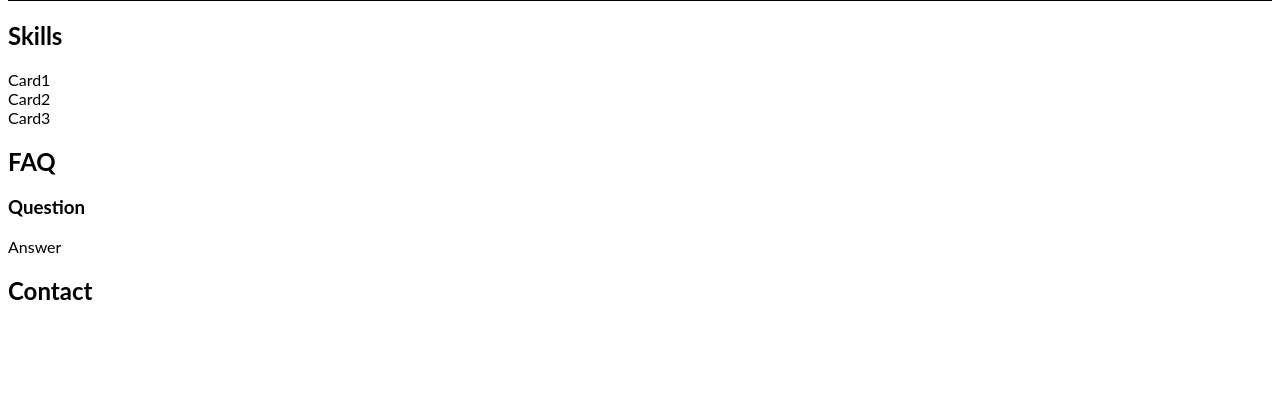
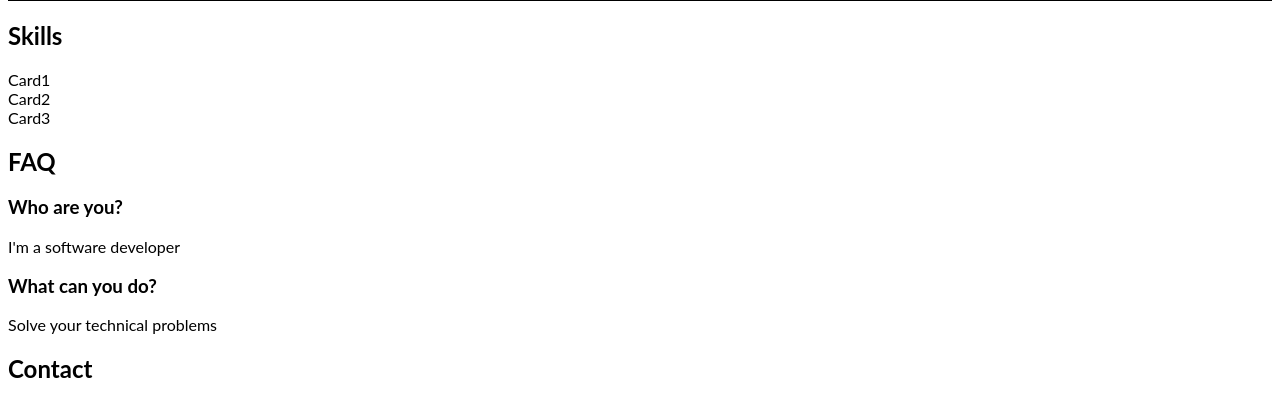
Before and after one commit to osanseviero/presentationWebsite, a plain HTML site: page index.html in a window 1280 px wide. Shown: the part 231-648 px from the top of the page. Drawn offline with nearby package versions, Linux system fonts and the light colour scheme.

Commit message:
feat: Feed the questions from the JavaScript

```diff
--- a/index.html
+++ b/index.html
@@ -35,21 +35,14 @@
         <div>Card3</div>
     </section>
     <section id="faq">
-        <div>
-            <h2>FAQ</h2>
-        </div>
-        <div>
-            <h3>Question</h3>
-            <p>Answer</p>
-        </div>
+        <h2>FAQ</h2>
     </section>
     <section id="contact">
-        <div><h2>Contact</h2></div>
-        <div>
-
-        </div>
+        <h2>Contact</h2>
     </section>
     <footer class="contacts">
     </footer>
+    <script src="https://ajax.googleapis.com/ajax/libs/jquery/3.1.1/jquery.min.js"></script>
+    <script src="js/questions.js"></script>
 </body>
 </html>
--- /dev/null
+++ b/js/questions.js
@@ -0,0 +1,22 @@
+var questions = [
+	{
+		'question' : 'Who are you?',
+		'answer' : "I'm a software developer"
+	},
+	{
+		'question' : 'What can you do?',
+		'answer' : 'Solve your technical problems'
+	}
+];
+
+
+var questionElement = '<h3>%data%</h3>';
+var answerElement = '<p>%data%</p>'
+
+var question, formattedQuestion, formattedAnswer;
+for(var i = 0; i < questions.length; i++) {
+	question = questions[i];
+	formattedQuestion = questionElement.replace('%data%', question.question)
+	formattedAnswer = answerElement.replace('%data%', question.answer);
+	$('#faq').append(formattedQuestion + formattedAnswer);
+}
```
